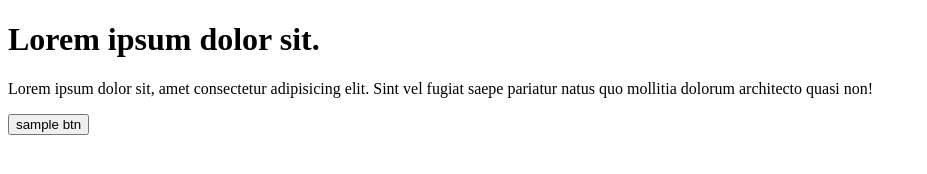
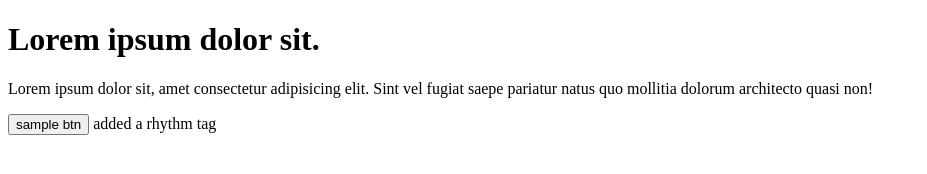
Before and after one commit to yash-tile/testing-git, a plain HTML site: page index.html in a window 1280 px wide. Shown: the whole page, without its empty margins (0-927 px from the left). Drawn offline with Linux system fonts and the light colour scheme.

Commit message:
added a rhythm tag

```diff
--- a/index.html
+++ b/index.html
@@ -9,5 +9,6 @@
     <h1>Lorem ipsum dolor sit.</h1>
     <p>Lorem ipsum dolor sit, amet consectetur adipisicing elit. Sint vel fugiat saepe pariatur natus quo mollitia dolorum architecto quasi non!</p>
     <button>sample btn</button>
+    <rhythm>added a rhythm tag</rhythm>
 </body>
 </html>
```
